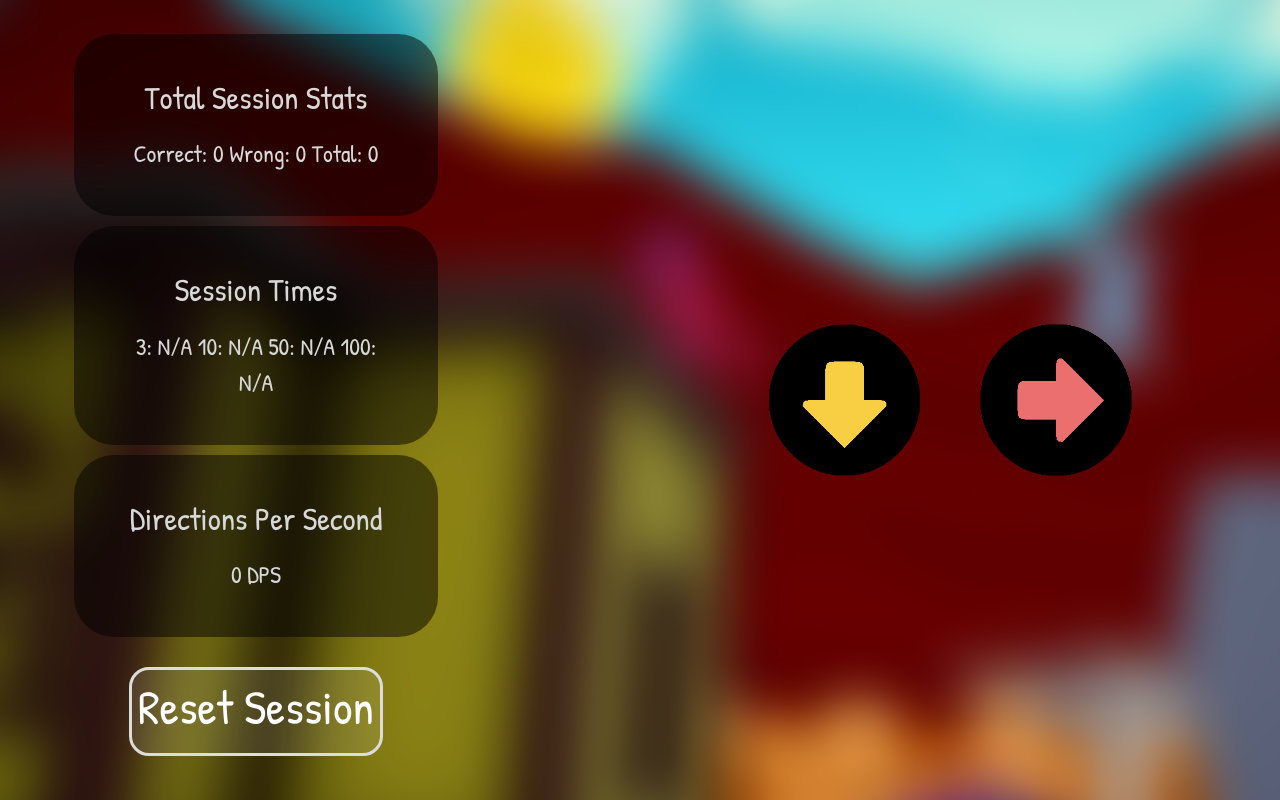
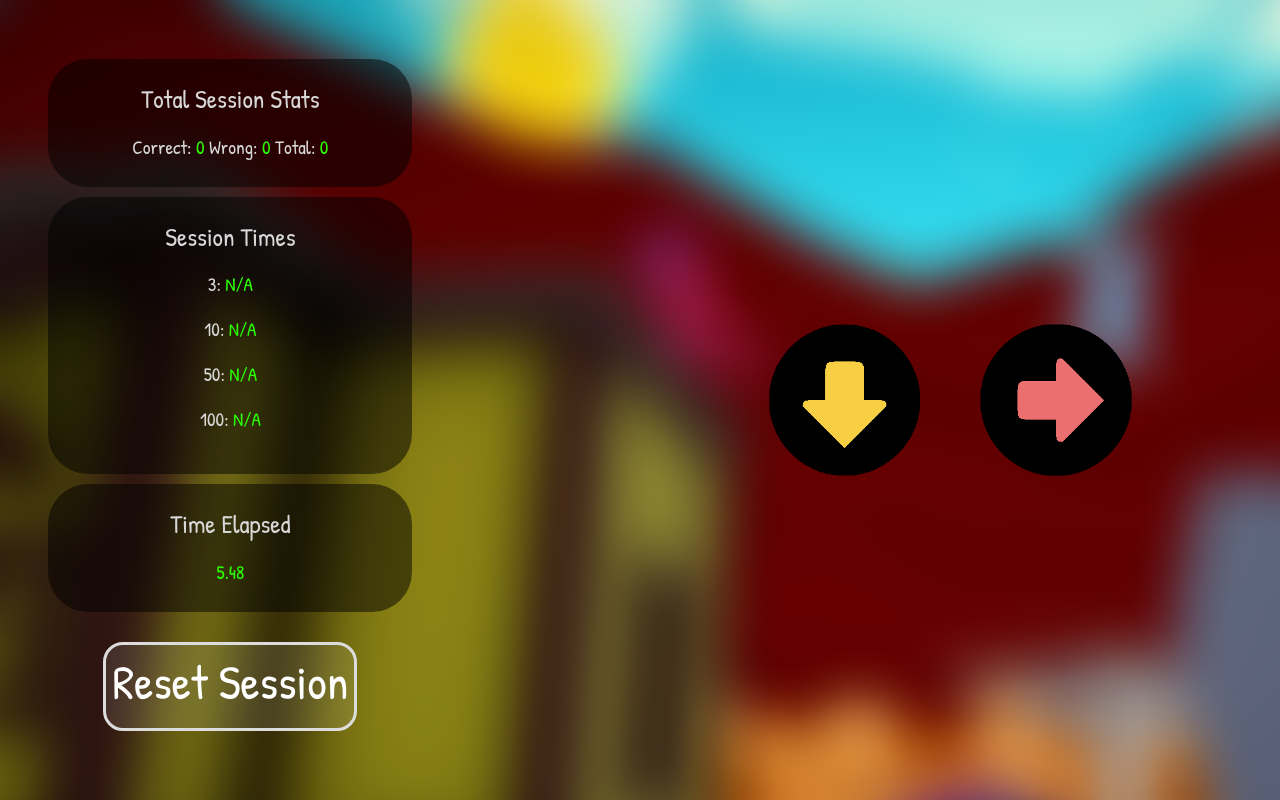
Before and after one commit to Mykol-Word/worm-escape-game, a React (Vite) app: page /play in a window 1280 px wide. Built offline with nearby package versions, Linux system fonts and the light colour scheme.

Commit message:
Added score time tracking, added total time count
- Added session time tracking for 3, 10, 50, and 100 sequences.

- Changed the directions per second section and replaced it with a total
  elapsed time tracker.

```diff
--- a/src/App.css
+++ b/src/App.css
@@ -37,7 +37,7 @@ body {
     background-color: rgba(0, 0, 0, 0.5);
     text-align:center;
     border-radius: 40px;
-    padding: 40px;
+    padding: 20px;
     justify-items: center;
     margin:10px;
 }
@@ -49,13 +49,13 @@ body {
 }
 
 .title-box {
-    font-size: xx-large;
+    font-size: 2vw;
     color: rgb(216, 216, 216);
     padding: 5px
 }
 
 .text-box {
-    font-size: x-large;
+    font-size: 1.5vw;
     color: rgb(216, 216, 216);
     padding: 5px
 }
@@ -72,6 +72,12 @@ body {
     padding: 20px;
 }
 
+.base-image {
+    width: 15vw;
+    padding: 20px;
+    translate: -120%;
+}
+
 .right {
     margin-left: auto;
     margin-right: 10%;
@@ -80,6 +86,10 @@ body {
 
 .stats-container {
     width: 30vw;
-    margin: 5vw;
+    margin: 3vw;
     text-align: center;
 }
+
+.special-text {
+    color: rgb(43, 255, 0);
+}
--- a/src/assets/components/stats.tsx
+++ b/src/assets/components/stats.tsx
@@ -3,31 +3,68 @@ import { useState } from 'react';
 interface props {
     totalScore: number;
     correctScore: number;
+    sessionStartTime: number;
 }
 
-function Stats({totalScore, correctScore}:props) {
+function Stats({totalScore, correctScore, sessionStartTime}:props) {
+    const [scoreTimes, setScoreTimes] = useState(["N/A","N/A","N/A","N/A"]);
+    const [currentTime, setCurrentTime] = useState(Date.now());
+
+
+    const setScoreTime = (index: number, value: any) => {
+        let copyScoreTimes = scoreTimes;
+        copyScoreTimes[index] = value;
+        setScoreTimes(copyScoreTimes);
+        return true;
+    }
+
+    const updateCurrentTime = () => {
+        setCurrentTime(Date.now());
+    }
+
+    setInterval(updateCurrentTime, 10)
 
     return(
         <div className="stats-container">
             <div className="menu-container">
                 <h1 className="title-box">Total Session Stats</h1>
                 <div className="text-box">
-                    Correct: {correctScore}   Wrong: {totalScore - correctScore}   Total: {totalScore}
+                    Correct: <span className='special-text'>{correctScore + "   "}</span>
+                    Wrong: <span className='special-text'>{totalScore - correctScore + "   "}</span>
+                    Total: <span className='special-text'>{totalScore + "   "}</span>
                 </div>
             </div>
             <div className="menu-container">
                 <h1 className="title-box">Session Times</h1>
                 <div className="text-box">
-                    3: N/A
-                    10: N/A
-                    50: N/A
-                    100: N/A
+                    {/* These score components are a bit confusing but not that complicated */}
+                    {/* They check if the score requirement has been met and if its the first time, they change the score time to match the time since the first direction*/}
+                    <p>
+                        3: <span className='special-text'>
+                            {(correctScore >= 3 && scoreTimes[0] == "N/A" && setScoreTime(0, ((currentTime - sessionStartTime) / 1000).toFixed(2))) ? scoreTimes[0] + " " : scoreTimes[0] + " "}
+                            </span>
+                    </p>
+                    <p>
+                        10: <span className='special-text'>
+                            {(correctScore >= 10 && scoreTimes[1] == "N/A" && setScoreTime(1, ((currentTime - sessionStartTime) / 1000).toFixed(2))) ? scoreTimes[1] + " " : scoreTimes[1] + " "}
+                            </span>
+                    </p>
+                    <p>
+                        50: <span className='special-text'>
+                            {(correctScore >= 50 && scoreTimes[2] == "N/A" && setScoreTime(2, ((currentTime - sessionStartTime) / 1000).toFixed(2))) ? scoreTimes[2] + " " : scoreTimes[2] + " "}
+                            </span>
+                    </p>
+                    <p>
+                        100: <span className='special-text'>
+                            {(correctScore >= 100 && scoreTimes[3] == "N/A" && setScoreTime(3, ((currentTime - sessionStartTime) / 1000).toFixed(2))) ? scoreTimes[3] + " " : scoreTimes[3] + " "}
+                            </span>
+                    </p>
                 </div>
             </div>
             <div className="menu-container">
-                <h1 className="title-box">Directions Per Second</h1>
+                <h1 className="title-box">Time Elapsed</h1>
                 <div className="text-box">
-                    0 DPS
+                    <span className='special-text'>{((currentTime - sessionStartTime) / 1000).toFixed(2)}</span>
                 </div>
             </div>
             <button className="button">Reset Session</button>
--- a/src/pages/Play.tsx
+++ b/src/pages/Play.tsx
@@ -6,8 +6,11 @@ import backgroundImage from "../assets/images/playbackgroundblurred.png";
 function Play() {
   const [totalScore, setTotalScore] = useState(0);
   const [correctScore, setCorrectScore] = useState(0);
+  const [startTime, setStartTime] = useState(Date.now());
 
   const updateScore = (correct: Boolean) => {
+    if(totalScore == 0) { setStartTime(Date.now())}
+
     setTotalScore(totalScore + 1);
     if(correct) { setCorrectScore(correctScore + 1 );}
   }
@@ -15,7 +18,7 @@ function Play() {
   return (
     <>
     <div className="vh-100 w-auto d-flex justify-content-center align-items-center"style={{backgroundImage: `url(${backgroundImage}`}}>
-        <Stats totalScore={totalScore} correctScore={correctScore}></Stats>
+        <Stats totalScore={totalScore} correctScore={correctScore} sessionStartTime={startTime}></Stats>
         <GameManager updateScore={updateScore}></GameManager>
     </div>
     </>
```
